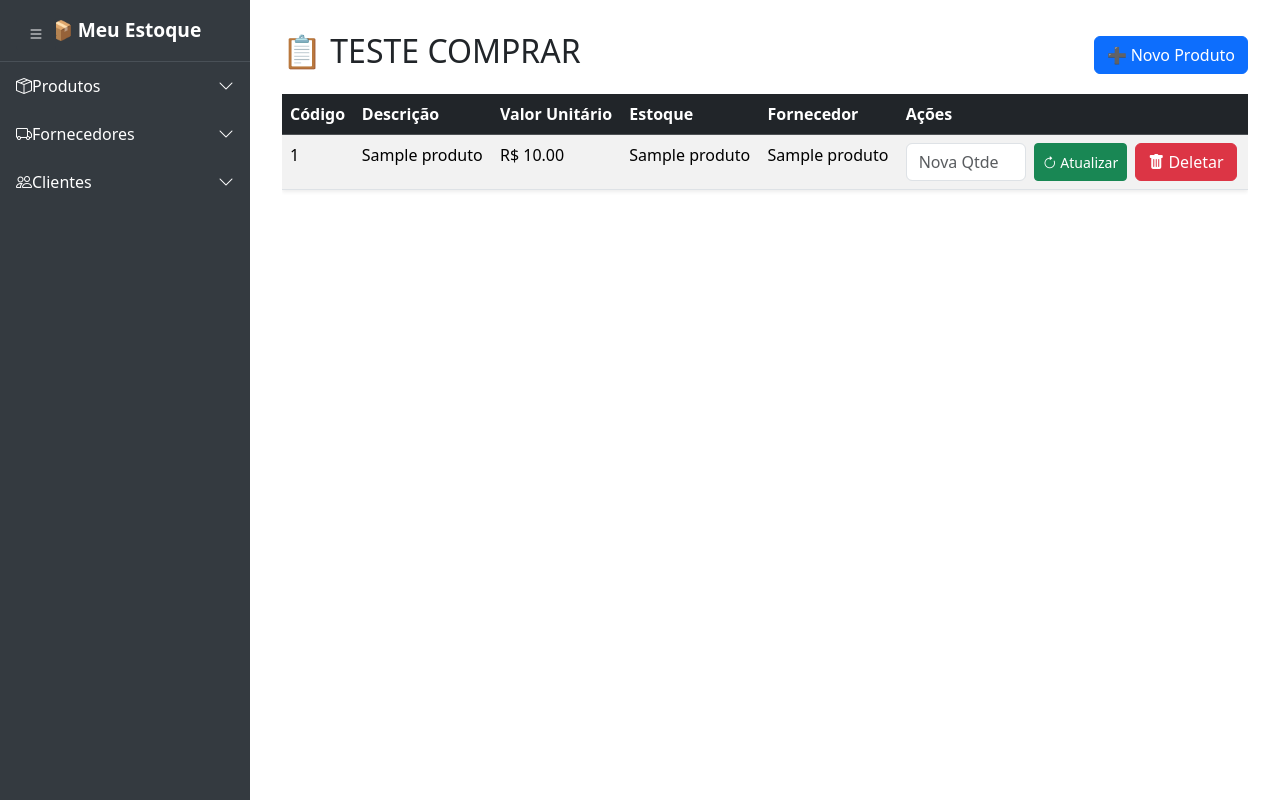
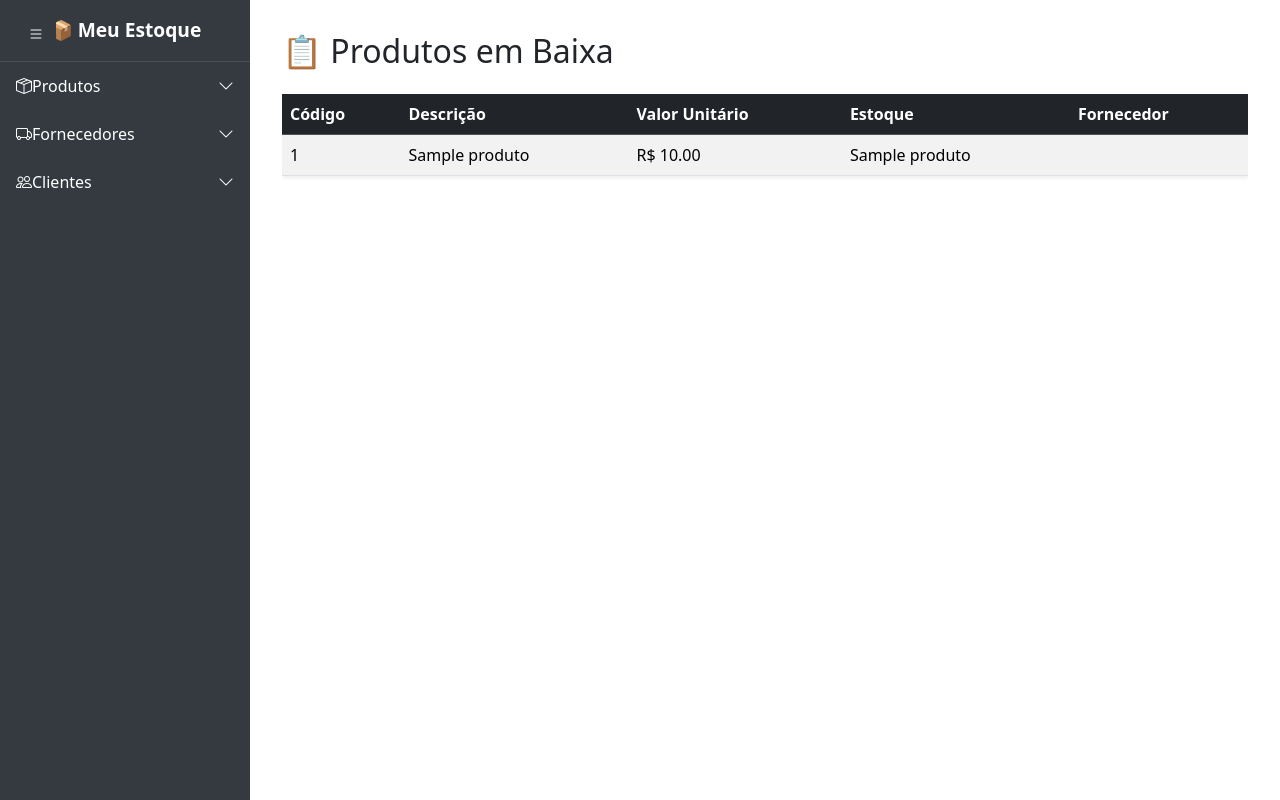
Before and after one commit to nordffa/projeto-final-impacta, a Flask app: page /comprar in a window 1280 px wide. Run offline with Flask 3, Linux system fonts and the light colour scheme; the visitor is signed in with stand-in values (Sample User, id 1); a database or web service that is not in the repository returns one stand-in record (values such as "Sample title"); some libraries are stand-ins or nearby versions.

Commit message:
Melhoria página comprar em baixa

```diff
--- a/templates/lista_produtoComprar.html
+++ b/templates/lista_produtoComprar.html
@@ -2,8 +2,7 @@
 {% block content %}
 <div class="container-fluid p-0">
     <div class="d-flex justify-content-between align-items-center mb-3">
-        <h2>📋 TESTE COMPRAR </h2>
-        <a href="{{ url_for('comprar') }}" class="btn btn-primary">➕ Novo Produto</a>
+        <h2>📋 Produtos em Baixa </h2>
     </div>
 
     <div class="table-responsive">
@@ -15,7 +14,6 @@
                     <th>Valor Unitário</th>
                     <th>Estoque</th>
                     <th>Fornecedor</th>
-                    <th>Ações</th>
                 </tr>
             </thead>
             <tbody>
@@ -25,21 +23,8 @@
                     <td>{{ p[1] }}</td>
                     <td>R$ {{ "%.2f"|format(p[2]) }}</td>
                     <td>{{ p[3] }}</td>
-                    <td>{{ p[4] }}</td>
                     <td>
-                        <div class="d-flex flex-wrap gap-2">
-                            <form method="post" action="{{ url_for('atualizar', cod_produto=p[0]) }}" class="d-flex gap-2">
-                                <input type="number" name="qtde_estoque" placeholder="Nova Qtde" class="form-control" style="width: 120px;">
-                                <button type="submit" class="btn btn-sm btn-success">
-                                    <i class="bi bi-arrow-clockwise"></i> Atualizar
-                                </button>
-                            </form>
-                            <form method="post" action="{{ url_for('deletar', cod_produto=p[0]) }}">
-                                <button type="submit" class="btn btn-danger">
-                                    <i class="bi bi-trash-fill"></i> Deletar
-                                </button>
-                            </form>
-                        </div>
+
                     </td>
                 </tr>
                 {% endfor %}
```
